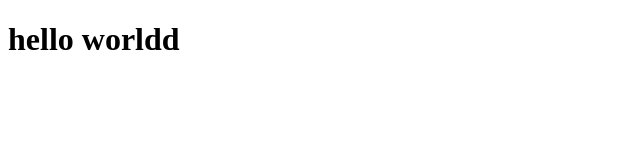
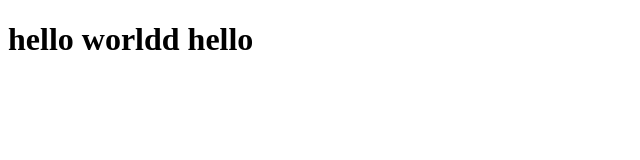
Before and after one commit to Rishav00123/test, a plain HTML site: page index.html in a window 1280 px wide. Shown: the whole page, without its empty margins (0-640 px from the left). Drawn offline with Linux system fonts and the light colour scheme.

Commit message:
Update index.html

```diff
--- a/index.html
+++ b/index.html
@@ -6,6 +6,6 @@
     <title>Document</title>
 </head>
 <body>
-    <h1>hello worldd</h1>
+    <h1>hello worldd hello</h1>
 </body>
 </html>
```
